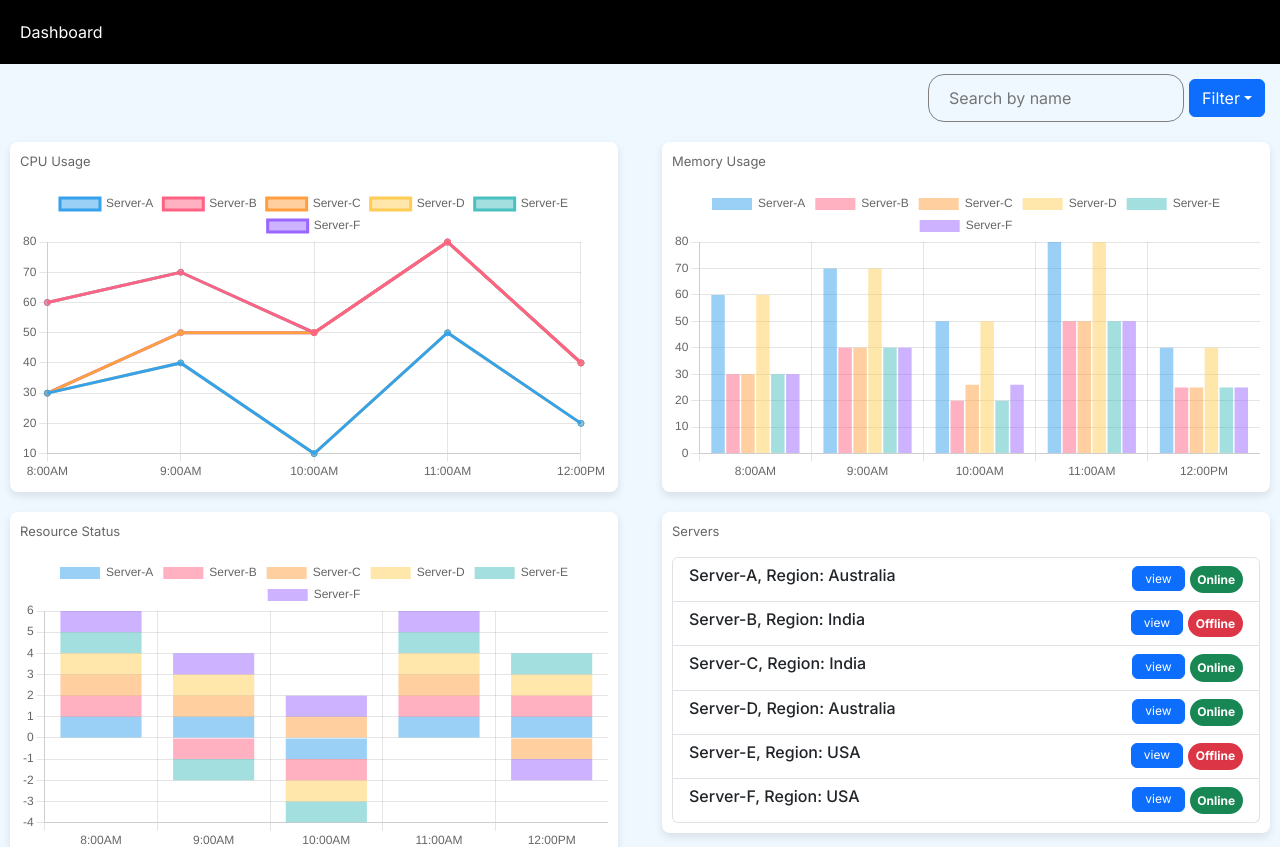
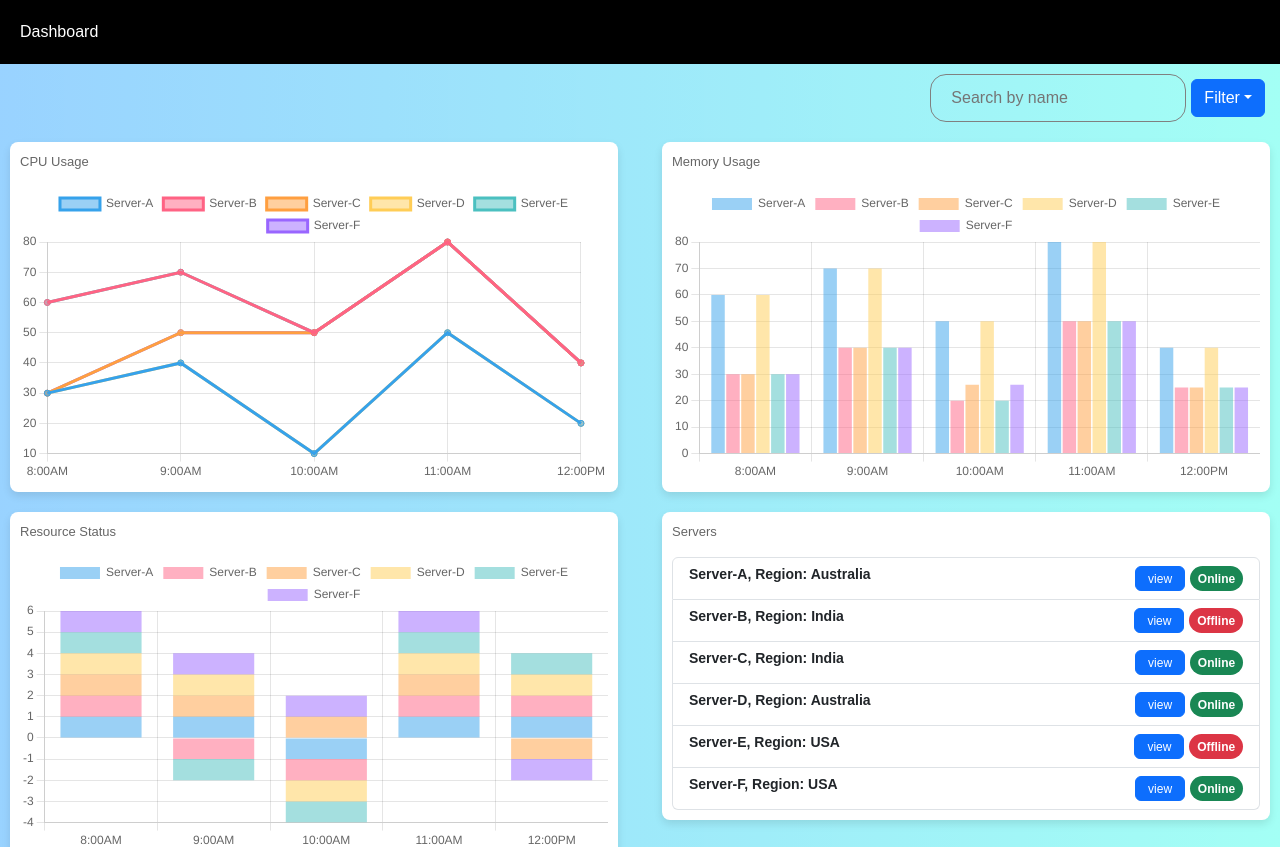
Before and after one commit to vipin-developer/dashboard, a Next.js app: page / in a window 1280 px wide. Shown: the top 847 px of the page. Built offline with nearby package versions, Linux system fonts and the light colour scheme.

Commit message:
fix: some css and typograpgy change

```diff
--- a/src/app/globals.css
+++ b/src/app/globals.css
@@ -1,3 +1,6 @@
+body {
+ font-family: sans-serif !important;
+}
 .container{
   max-width: 100% !important;
   padding: 0 !important;
--- a/src/app/list-component/page.module.css
+++ b/src/app/list-component/page.module.css
@@ -13,6 +13,9 @@
 }
 .serverName{
     width: -webkit-fill-available;
+    font-size: 14px;
+    font-weight: bold;
+    margin-bottom: 5px;
 }
 .statusBadge{
     display: flex;
--- a/src/app/page.module.css
+++ b/src/app/page.module.css
@@ -4,5 +4,5 @@
   justify-content: space-between;
   align-items: center;
   min-height: 140vh;
-  background-color: aliceblue;
+  background: linear-gradient(to right, #0090ff66, #00ffe35c);
 }
```
